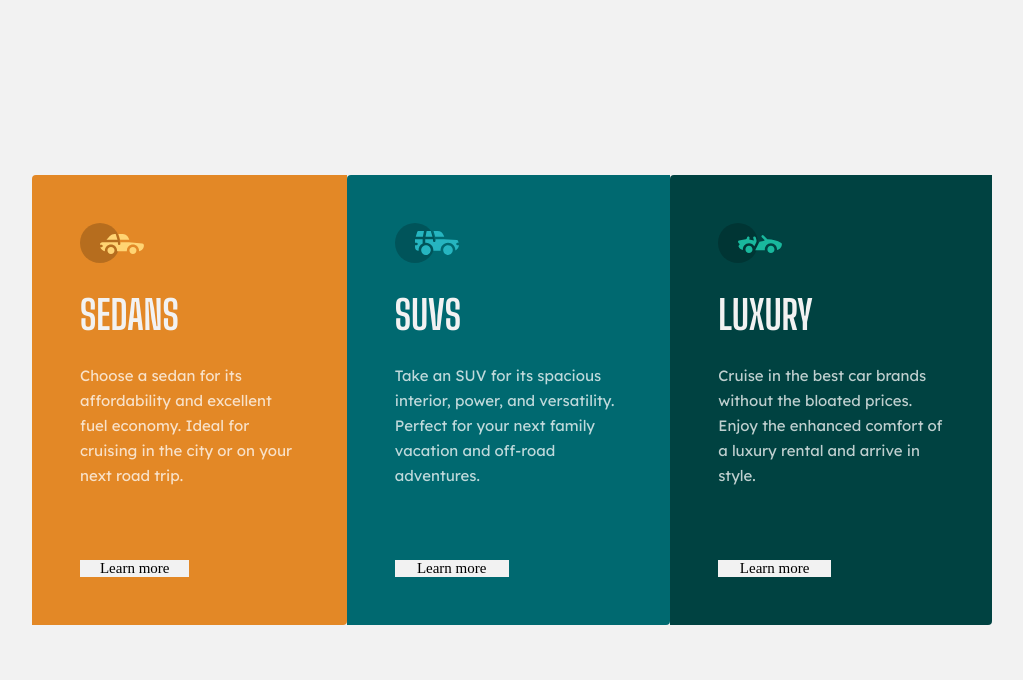
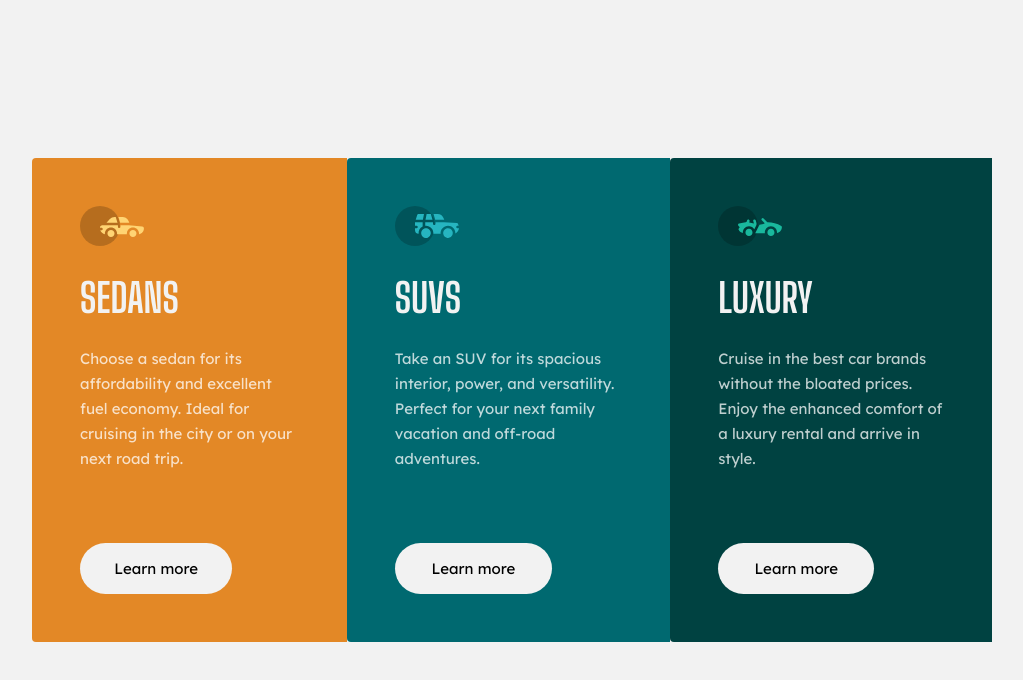
Before and after one commit to itsteatv/3-column-preview-card-component, a React (Vite) app: page / in a window 1280 px wide. Shown: the top 680 px of the page, without its empty margins (128-1151 px from the left). Built offline with nearby package versions, Linux system fonts and the light colour scheme.

Commit message:
CSS Fixed

```diff
--- a/src/App.css
+++ b/src/App.css
@@ -48,27 +48,22 @@ body {
   flex-direction: column;
   gap: 1.5rem;
   padding: 3rem;
+  border-radius: 0.25rem 0 0 0.25rem;
 }
 
 /* First Container */
 .first-container {
   background: var(--bright-orange);
-  border-top-left-radius: 0.25rem;
-  border-bottom-right-radius: 0.25rem;
 }
 
 /* Second Container */
 .second-container {
   background: var(--dark-cyan);
-  border-top-left-radius: 0.25rem;
-  border-bottom-right-radius: 0.25rem;
 }
 
 /* Third Container */
 .third-container {
   background-color: var(--very-dark-cyan);
-  border-top-left-radius: 0.25rem;
-  border-bottom-right-radius: 0.25rem;
 }
 
 /* Title */
@@ -93,6 +88,10 @@ body {
   justify-content: center;
   align-items: center;
   background: var(--light-gray);
+  font-family: var(--lexend-ceda);
   margin-top: 3rem;
-  width: 50%;
+  width: 55%;
+  padding: 1rem;
+  text-decoration: none;
+  border-radius: 35px;
 }
```
